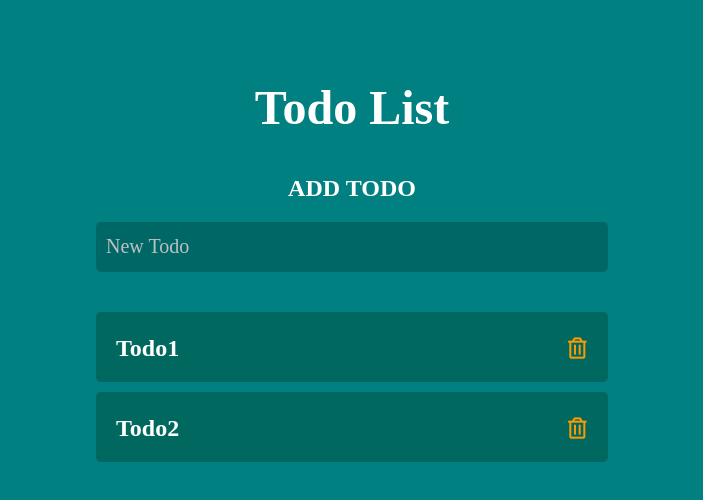
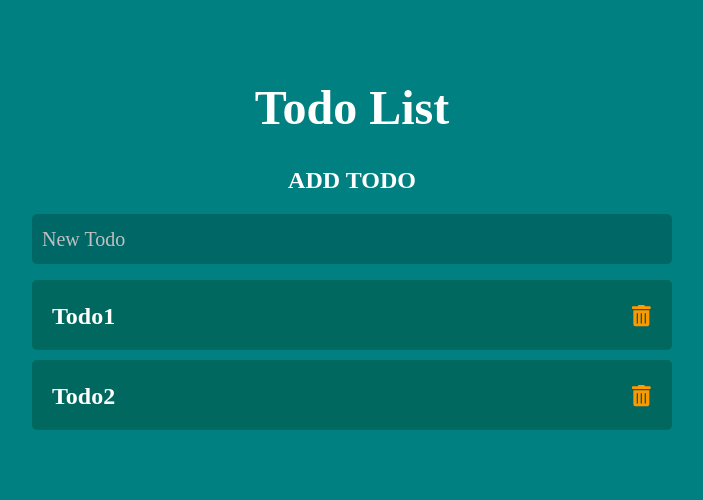
Before and after one commit to YukiOnishi1129/20211208-raretach-react-sample, a React (Create React App) app: page / in a window 1280 px wide. Shown: the top 500 px of the page, without its empty margins (288-991 px from the left). Built offline with nearby package versions, Linux system fonts and the light colour scheme.

Commit message:
update: style module

```diff
--- a/package.json
+++ b/package.json
@@ -3,6 +3,9 @@
   "version": "0.1.0",
   "private": true,
   "dependencies": {
+    "@fortawesome/fontawesome-svg-core": "^1.2.36",
+    "@fortawesome/free-solid-svg-icons": "^5.15.4",
+    "@fortawesome/react-fontawesome": "^0.1.16",
     "@testing-library/jest-dom": "^5.11.4",
     "@testing-library/react": "^11.1.0",
     "@testing-library/react-hooks": "^7.0.2",
--- a/public/index.html
+++ b/public/index.html
@@ -10,14 +10,6 @@
       content="Web site created using create-react-app"
     />
     <link rel="apple-touch-icon" href="%PUBLIC_URL%/logo192.png" />
-    <!-- font awesome -->
-    <!-- https://notes-de-design.com/website/use-fontawesome-cdn-download/#CDN -->
-    <link
-      rel="stylesheet"
-      href="https://use.fontawesome.com/releases/v5.8.1/css/all.css"
-      integrity="sha384-50oBUHEmvpQ+1lW4y57PTFmhCaXp0ML5d60M1M7uH2+nqUivzIebhndOJK28anvf"
-      crossorigin="anonymous"
-    />
     <link rel="manifest" href="%PUBLIC_URL%/manifest.json" />
 
     <title>TodoList</title>
--- a/src/App.jsx
+++ b/src/App.jsx
@@ -8,17 +8,17 @@ import { TodoList } from "./components/TodoList";
 /* hooks */
 import { useApp } from "./hooks/useApp";
 /* styles */
-import "./App.css";
+import styles from "./App.module.css";
 
 export const App = () => {
   /* hooks */
   const [state, actions] = useApp();
 
   return (
-    <div className="App">
-      <h1 className="title">Todo List</h1>
+    <div className={styles.App}>
+      <h1 className={styles.title}>Todo List</h1>
       {/* Todo追加エリア */}
-      <section className="common-area">
+      <section className={styles.common}>
         <AddTodo
           addInputValue={state.addInputValue}
           onChangeTodo={actions.onChangeAddInputValue}
@@ -26,7 +26,7 @@ export const App = () => {
         />
       </section>
       {/* Todoリスト一覧表示 */}
-      <section className="common-area">
+      <section className={styles.common}>
         {state.todoList.length > 0 && (
           <TodoList
             todoList={state.todoList}
--- a/src/App.css
+++ b/src/App.module.css
@@ -10,7 +10,7 @@
   font-size: 48px;
 }
 
-.common-area {
+.commonArea {
   width: 80%;
   margin: 40px auto;
 }
--- a/src/components/AddTodo/index.jsx
+++ b/src/components/AddTodo/index.jsx
@@ -5,7 +5,7 @@
  */
 import React from "react";
 /* styles */
-import "./style.css";
+import styles from "./style.module.css";
 
 /**
  * AddTodo
@@ -18,8 +18,9 @@ export const AddTodo = (props) => {
 
   return (
     <>
-      <h2 className="add-title">ADD TODO</h2>
+      <h2 className={styles.addTitle}>ADD TODO</h2>
       <input
+        className={styles.input}
         type="text"
         placeholder="New Todo"
         value={addInputValue}
--- a/src/components/AddTodo/style.css
+++ b/src/components/AddTodo/style.module.css
@@ -1,9 +1,9 @@
-.add-title {
+.addTitle {
   text-align: center;
   color: #fff;
 }
 
-input[type="text"] {
+.input {
   color: white;
   border: none;
   background: rgba(0, 0, 0, 0.2);
@@ -15,6 +15,7 @@ input[type="text"] {
   font-family: "Times New Roman", Times, serif;
   border-radius: 5px;
 }
-input[type="text"]::placeholder {
+
+.input::placeholder {
   color: #c0c0c0;
 }
--- a/src/components/TodoList/index.jsx
+++ b/src/components/TodoList/index.jsx
@@ -4,8 +4,10 @@
  * @package components
  */
 import React from "react";
+import { faTrashAlt } from "@fortawesome/free-solid-svg-icons";
+import { FontAwesomeIcon } from "@fortawesome/react-fontawesome";
 /* styles */
-import "./style.css";
+import styles from "./style.module.css";
 
 /**
  * TodoList
@@ -17,14 +19,18 @@ export const TodoList = (props) => {
   const { todoList, handleDeleteTodo } = props;
 
   return (
-    <ul className="todo-list">
+    <ul className={styles.list}>
       {todoList.map((todo) => (
-        <li key={todo.id} className="todo">
-          <span className="todo-task">{todo.title}</span>
-          <i
-            className="far fa-trash-alt delete fa-lg"
-            onClick={() => handleDeleteTodo(todo.id, todo.title)}
-          ></i>
+        <li key={todo.id} className={styles.todo}>
+          <span className={styles.task}>{todo.title}</span>
+          <div className={styles.far}>
+            {/* https://www.digitalocean.com/community/tutorials/how-to-use-font-awesome-5-with-react-ja */}
+            <FontAwesomeIcon
+              icon={faTrashAlt}
+              size="lg"
+              onClick={() => handleDeleteTodo(todo.id, todo.title)}
+            />
+          </div>
         </li>
       ))}
     </ul>
--- a/src/components/TodoList/style.css
+++ b/src/components/TodoList/style.module.css
@@ -1,4 +1,4 @@
-.todo-list {
+.list {
   padding: 0;
 }
 
@@ -14,7 +14,7 @@
   height: 50px;
 }
 
-.todo-task {
+.task {
   cursor: pointer;
   display: block;
   padding-top: 8px;
@@ -27,7 +27,7 @@
 .far {
   cursor: pointer;
   position: absolute;
-  top: 28px;
+  top: 24px;
   right: 10px;
   width: 30px;
   color: #ff9900;
```
Also changed, not shown: 9 other files (tests, documents, lock files or other folders).
